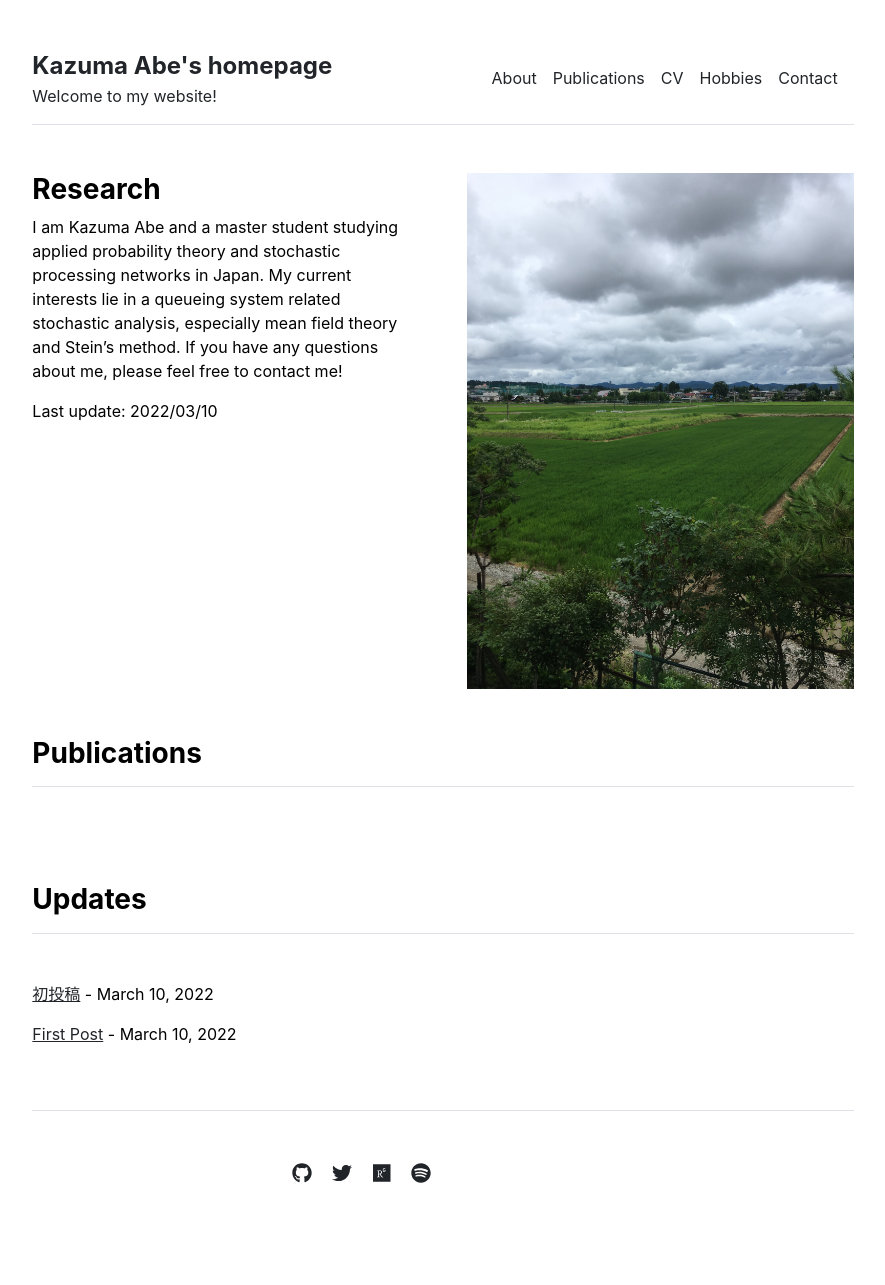
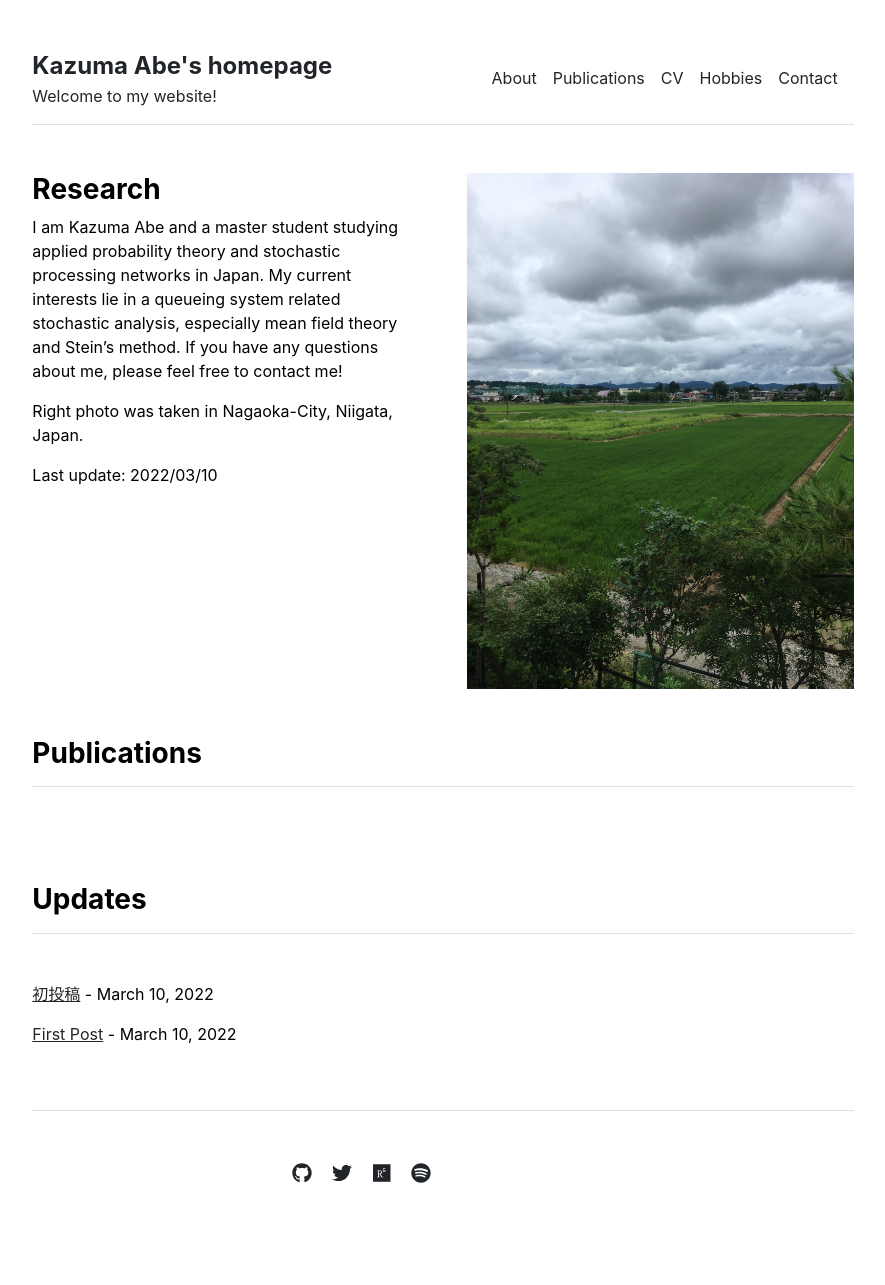
Before and after one commit to qriovider/archive, a Jekyll site: the page built from index.md, in a window 1280 px wide. Shown: the whole page, without its empty margins (197-1082 px from the left). Built offline with Jekyll 4.4.1, drawn with Linux system fonts in a browser that asks for light colours.

Commit message:
Update index.md

```diff
--- a/index.md
+++ b/index.md
@@ -5,4 +5,6 @@ title: "Home"
 
 I am Kazuma Abe and a master student studying applied probability theory and stochastic processing networks in Japan. My current interests lie in a queueing system related stochastic analysis, especially mean field theory and Stein's method. If you have any questions about me, please feel free to contact me!
 
+Right photo was taken in Nagaoka-City, Niigata, Japan.
+
 Last update: 2022/03/10
```
